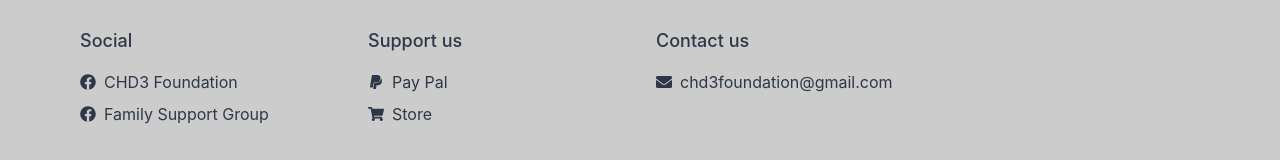
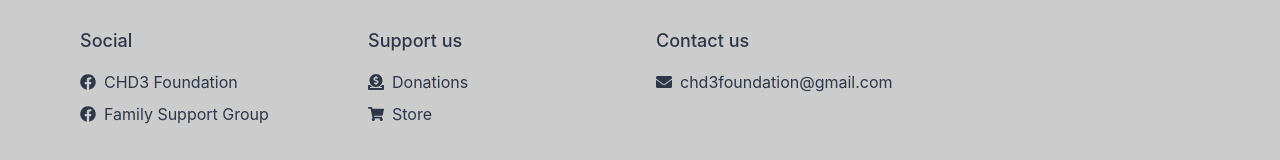
Before and after one commit to grothem/chd3-foundation-website, a Next.js app: page /about in a window 1280 px wide. Shown: the part 4458-4618 px from the top of the page. Built offline with nearby package versions, Linux system fonts and the light colour scheme.

Commit message:
givebutter test

```diff
--- a/src/components/Footer.tsx
+++ b/src/components/Footer.tsx
@@ -12,12 +12,11 @@ import {
 import NextLink from "next/link";
 
 import { ReactNode } from "react";
-import { HeartIcon } from "@heroicons/react/24/outline";
 import {
   FaFacebook,
-  FaPaypal,
   FaShoppingCart,
   FaEnvelope,
+  FaDonate,
 } from "react-icons/fa";
 
 const SOCIAL_LINKS = [
@@ -59,12 +58,9 @@ export const Footer = () => {
           <Stack align={"flex-start"}>
             <ListHeader>Support us</ListHeader>
             <Stack direction="row" align="center">
-              <FaPaypal />
-              <Link
-                isExternal
-                href="https://www.paypal.com/donate/?hosted_button_id=EPJTXCFF2LBSY"
-              >
-                Pay Pal
+              <FaDonate />
+              <Link isExternal href="https://givebutter.com/hCoJWE">
+                Donations
               </Link>
             </Stack>
             <Stack direction="row" align="center">
--- a/src/components/Header.tsx
+++ b/src/components/Header.tsx
@@ -124,23 +124,9 @@ export default function Header() {
           </Menu>
         </Flex> */}
       </Flex>
-      <Link
-        isExternal
-        href="https://www.paypal.com/donate/?hosted_button_id=EPJTXCFF2LBSY"
-      >
-        <Button
-          backgroundColor="primary"
-          color="background"
-          variant="solid"
-          _hover={{ bg: "#273166" }}
-          position="absolute"
-          right="4"
-          bottom="4"
-          rightIcon={<Icon mr={2} as={HeartIcon} />}
-        >
-          Support us
-        </Button>
-      </Link>
+      <Flex justifyContent="end" mt={3}>
+        <givebutter-widget id="gO0drp"></givebutter-widget>
+      </Flex>
       {isOpen ? (
         <Box pb={4} display={{ md: "none" }}>
           <Flex justifyContent="end">
--- a/src/pages/index.tsx
+++ b/src/pages/index.tsx
@@ -4,6 +4,7 @@ import { Inter } from "next/font/google";
 import styles from "@/styles/Home.module.css";
 import { AppLayout } from "@/layout/AppLayout";
 import { Main } from "@/components/Main";
+import Script from "next/script";
 
 const inter = Inter({ subsets: ["latin"] });
 
@@ -15,6 +16,7 @@ export default function Home() {
         <meta name="viewport" content="width=device-width, initial-scale=1" />
         <link rel="icon" href="/favicon.ico" />
       </Head>
+      <Script src="https://widgets.givebutter.com/latest.umd.cjs?acct=ruykNMO5qtnfw8Tv&p=other" />
       <AppLayout>
         <Main />
       </AppLayout>
```
